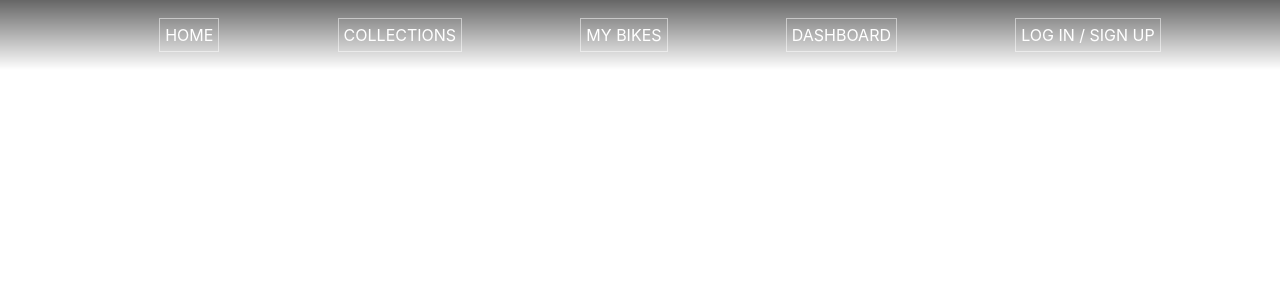
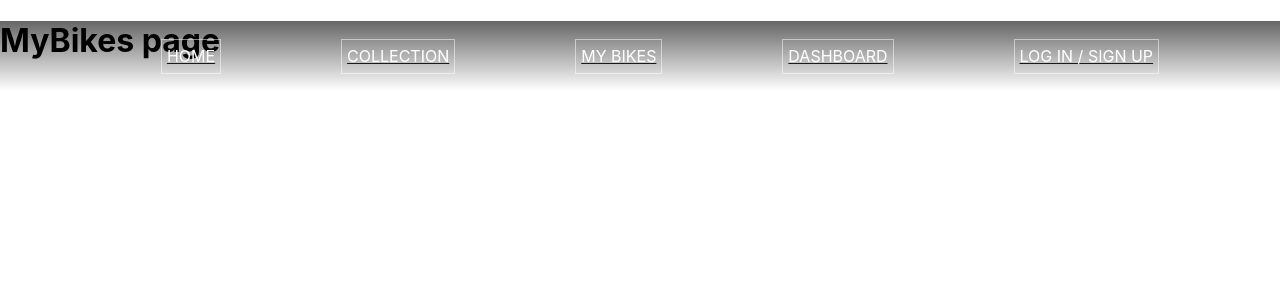
Before and after one commit to pcarillion/2020-motorcycle-preview-v2-client, a React (Create React App) app: page /mybikes in a window 1280 px wide. Shown: the top 300 px of the page. Built offline with nearby package versions, Linux system fonts and the light colour scheme.

Commit message:
Front: Nav links

```diff
--- a/src/App.js
+++ b/src/App.js
@@ -1,22 +1,29 @@
-import React from 'react';
-import './App.css';
+import React from "react";
+import "./App.css";
 import { Switch, Route } from "react-router-dom";
 
-import Home from "./pages/Home.jsx"
-import Nav from "./components/Nav.jsx"
-
-
-
+import Home from "./pages/Home.jsx";
+import Nav from "./components/Nav.jsx";
+import Collection from "./pages/Collection";
+import MyBikes from "./pages/MyBikes";
+import Dashboard from "./pages/Dashboard";
+import About from "./pages/About";
+import Authentification from "./pages/Authentification";
 
 function App() {
   return (
     <div>
-        <Nav/>
-        <Switch>
-          <Route exact path="/" component={Home}/>
-        </Switch>
+      <Nav />
+      <Switch>
+        <Route exact path="/" component={Home} />
+        <Route path="/collection" component={Collection} />
+        <Route path="/mybikes" component={MyBikes} />
+        <Route path="/dashboard" component={Dashboard} />
+        <Route path="/about" component={About} />
+        <Route path="/authentification" component={Authentification} />
+      </Switch>
     </div>
-  )
+  );
 }
 
 export default App;
--- a/src/components/Nav.jsx
+++ b/src/components/Nav.jsx
@@ -1,22 +1,20 @@
-import React from 'react'
+import React from "react";
+import { Link } from "react-router-dom"
 
-
-// style
-
-import styles from '../styles/nav.module.css'
+import styles from "../styles/nav.module.css";
 
 const Nav = () => {
-    return (
-        <nav className={styles.navbar}>
-            <ul className={styles.navList}>
-                <li>Home</li>
-                <li>Collections</li>
-                <li>My Bikes</li>
-                <li>Dashboard</li>
-                <li>Log in / Sign Up</li>
-            </ul>
-        </nav>
-    )
-}
+  return (
+    <nav className={styles.navbar}>
+      <ul className={styles.navList}>
+        <Link to="/"><li>Home</li></Link>
+        <Link to="/collection"><li>Collection</li></Link>
+        <Link to="/mybikes"><li>My Bikes</li></Link>
+        <Link to="/dashboard"><li>Dashboard</li></Link>
+        <Link to="/authentification"><li>Log in / Sign Up</li></Link>
+      </ul>
+    </nav>
+  );
+};
 
-export default Nav
+export default Nav;
--- /dev/null
+++ b/src/pages/About.jsx
@@ -0,0 +1,9 @@
+import React from 'react'
+
+export default function About() {
+    return (
+        <div>
+            <h1>About page</h1>
+        </div>
+    )
+}
--- /dev/null
+++ b/src/pages/Authentification.jsx
@@ -0,0 +1,9 @@
+import React from 'react'
+
+export default function Authentification() {
+    return (
+        <div>
+            <h1>Authentification page</h1>
+        </div>
+    )
+}
--- /dev/null
+++ b/src/pages/Collection.jsx
@@ -0,0 +1,9 @@
+import React from 'react'
+
+export default function Collection() {
+    return (
+        <div>
+            <h1>Collection page</h1>
+        </div>
+    )
+}
--- /dev/null
+++ b/src/pages/Dashboard.jsx
@@ -0,0 +1,9 @@
+import React from 'react'
+
+export default function Dashboard() {
+    return (
+        <div>
+            <h1>Dashboard page</h1>
+        </div>
+    )
+}
--- /dev/null
+++ b/src/pages/MyBikes.jsx
@@ -0,0 +1,9 @@
+import React from 'react'
+
+export default function MyBikes() {
+    return (
+        <div>
+            <h1>MyBikes page</h1>
+        </div>
+    )
+}
```
Also changed, not shown: src/pages/Home.jsx (+6 -8 lines).
